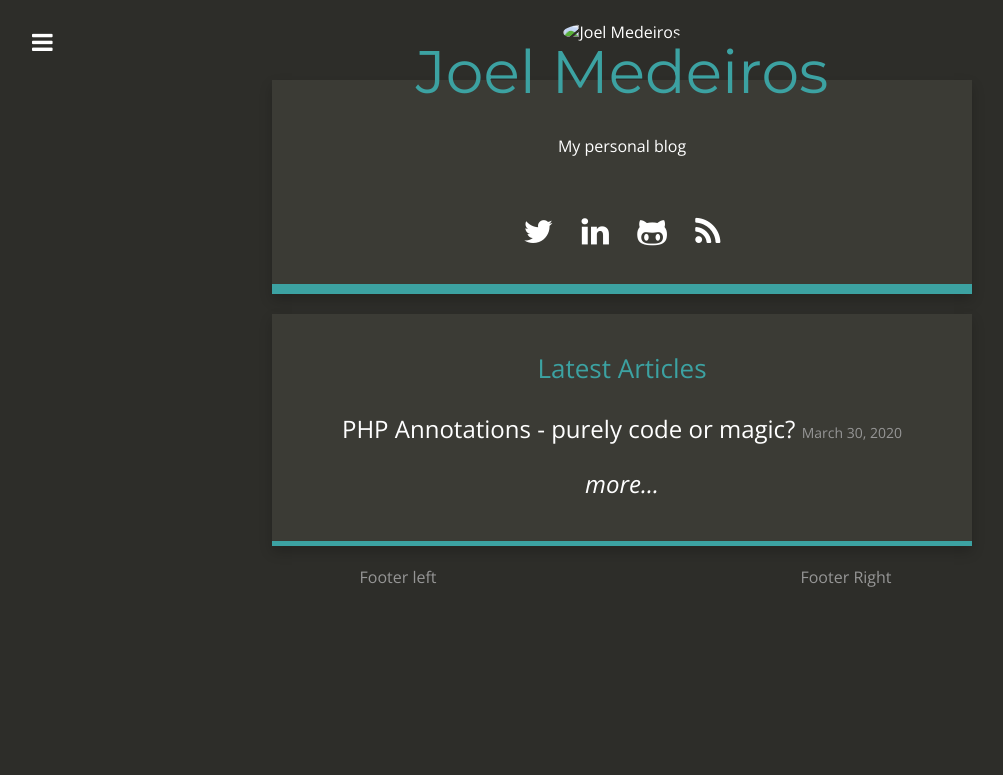
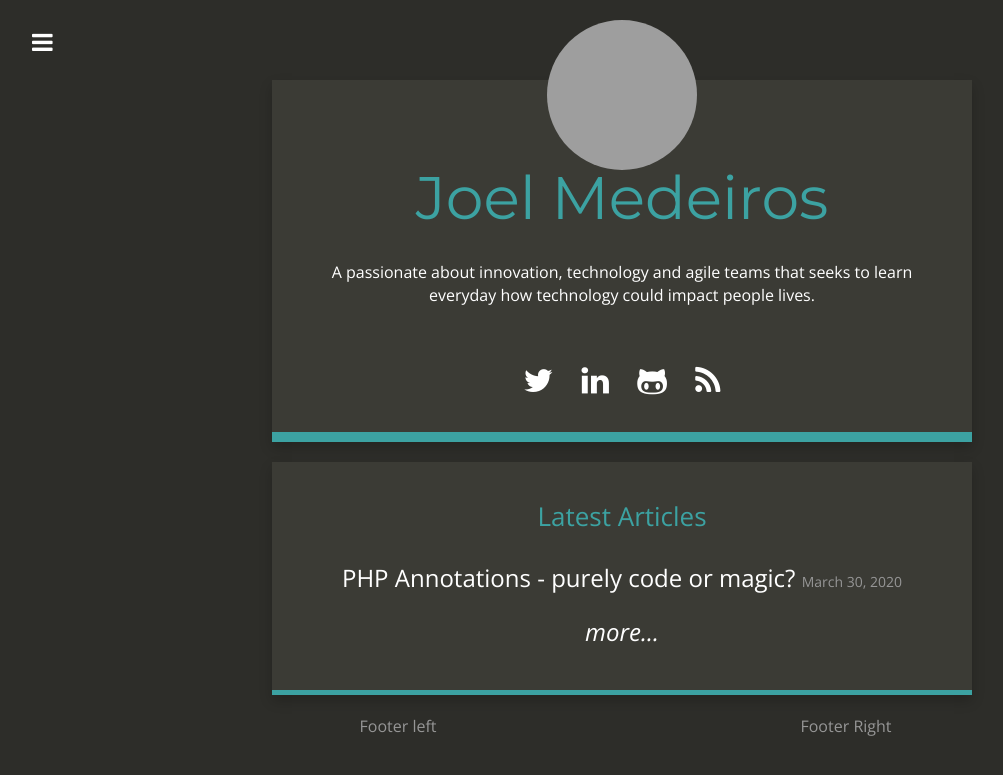
Before and after one commit to joelmedeiros/joelmedeiros.github.io, a Jekyll site: the page built from index.html, in a window 1280 px wide. Shown: the top 775 px of the page, without its empty margins (18-1021 px from the left). Built offline with Jekyll 4.4.1, drawn with Linux system fonts in a browser that asks for light colours; nearby versions of some CDN libraries; grey boxes are pictures that could not be loaded.

Commit message:
Add basic information and profile image

```diff
--- a/_config.yml
+++ b/_config.yml
@@ -1,15 +1,15 @@
 # Site settings
 title: "Joel Medeiros"
 email: joel@phpsp.org.br
-description: "My personal blog"
+description: "A passionate about innovation, technology and agile teams that seeks to learn everyday how technology could impact people lives."
 baseurl: ""
 url: "http://joelmedeiros.github.io"
-title_description: "My personal blog"
-title_image:
+title_description: "A passionate about innovation, technology and agile teams that seeks to learn everyday how technology could impact people lives."
+title_image: "https://www.gravatar.com/avatar/96993a1727148b81021e029851f52029?s=500&d=mm"
 google_analytics:
-disqus_account: cartenoire
-github_repository: https://github.com/joelmedeiros/joelmedeiros.github.io
-addthis_id: ra-513c6fa83da6ec67
+disqus_account:
+github_repository: https://github.com/joelmedeiros
+addthis_id:
 post_limit: 5
 
 # Social usernames/URLs
```
